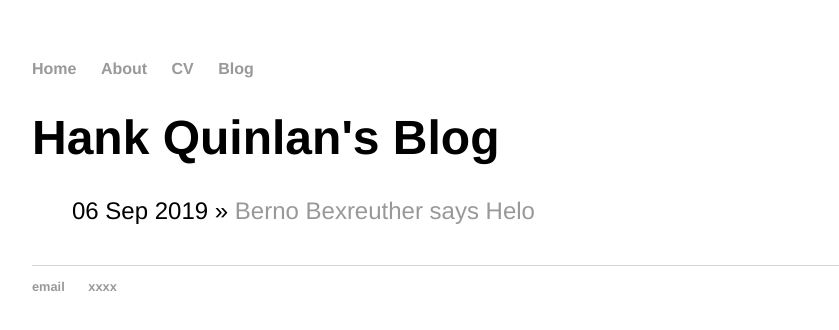
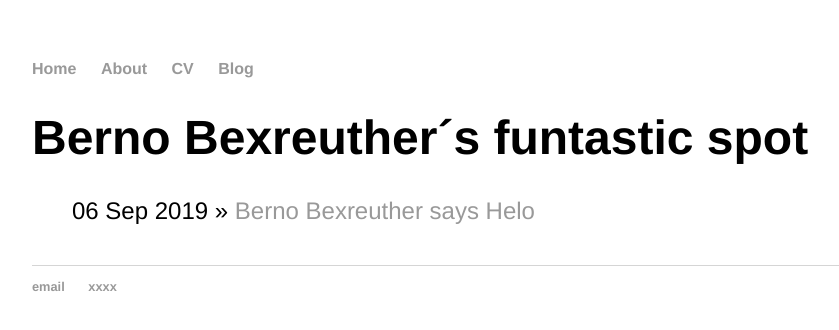
Before and after one commit to gebirgsbernd/gebirgsbernd.github.io, a Jekyll site: the page built from blog/index.html, in a window 1280 px wide. Shown: the top 330 px of the page, without its empty margins (160-999 px from the left). Built offline with Jekyll 4.4.1, drawn with Linux system fonts in a browser that asks for light colours.

Commit message:
Update index.html

```diff
--- a/blog/index.html
+++ b/blog/index.html
@@ -1,6 +1,6 @@
 ---
 layout: default
-title: Hank Quinlan's Blog
+title: Berno Bexreuther´s funtastic spot
 ---
 	<h1>{{ page.title }}</h1>
 	<ul class="posts">
```
